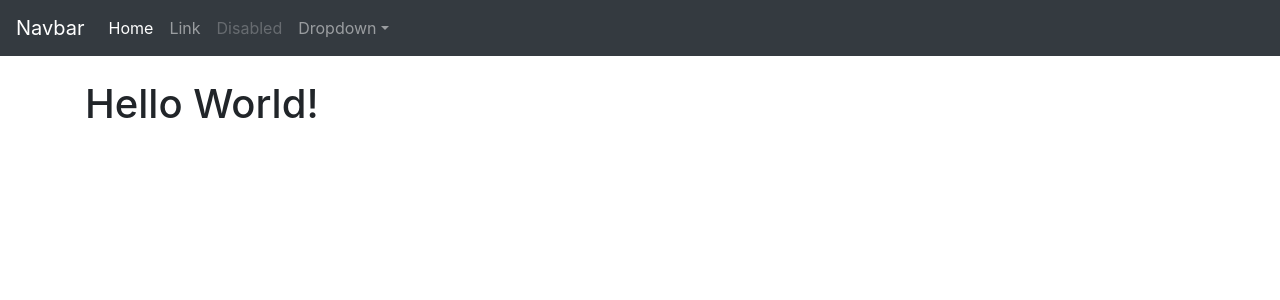
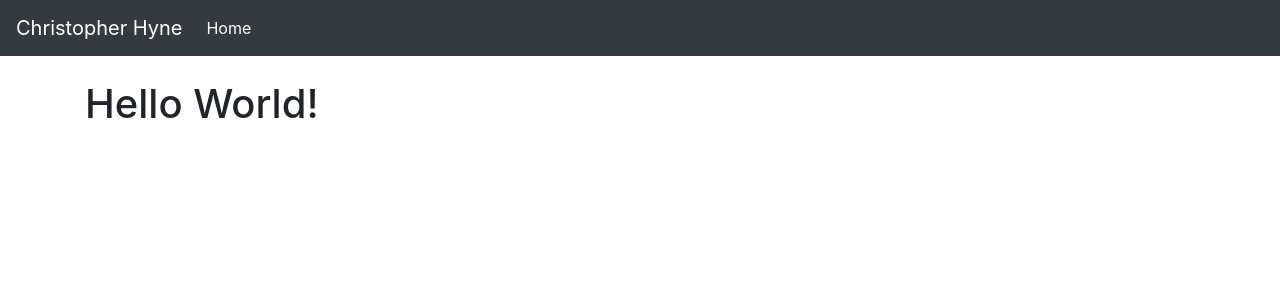
Before and after one commit to chyne/chyne.github.io, a Jekyll site: the page built from index.html, in a window 1280 px wide. Shown: the top 300 px of the page. Built offline with Jekyll 4.4.1, drawn with Linux system fonts in a browser that asks for light colours; nearby versions of some CDN libraries.

Commit message:
Clean up nav bar.

```diff
--- a/_layouts/default.html
+++ b/_layouts/default.html
@@ -12,7 +12,7 @@
   </head>
   <body>
     <nav class="navbar navbar-expand-md navbar-dark bg-dark fixed-top">
-      <a class="navbar-brand" href="#">Navbar</a>
+      <a class="navbar-brand" href="#">{{site.title}}</a>
       <button class="navbar-toggler" type="button" data-toggle="collapse" data-target="#navbarsExampleDefault" aria-controls="navbarsExampleDefault" aria-expanded="false" aria-label="Toggle navigation">
         <span class="navbar-toggler-icon"></span>
       </button>
@@ -21,20 +21,6 @@
         <ul class="navbar-nav mr-auto">
           <li class="nav-item active">
             <a class="nav-link" href="#">Home <span class="sr-only">(current)</span></a>
-          </li>
-          <li class="nav-item">
-            <a class="nav-link" href="#">Link</a>
-          </li>
-          <li class="nav-item">
-            <a class="nav-link disabled" href="#">Disabled</a>
-          </li>
-          <li class="nav-item dropdown">
-            <a class="nav-link dropdown-toggle" href="http://example.com" id="dropdown01" data-toggle="dropdown" aria-haspopup="true" aria-expanded="false">Dropdown</a>
-            <div class="dropdown-menu" aria-labelledby="dropdown01">
-              <a class="dropdown-item" href="#">Action</a>
-              <a class="dropdown-item" href="#">Another action</a>
-              <a class="dropdown-item" href="#">Something else here</a>
-            </div>
           </li>
         </ul>
       </div>
```
